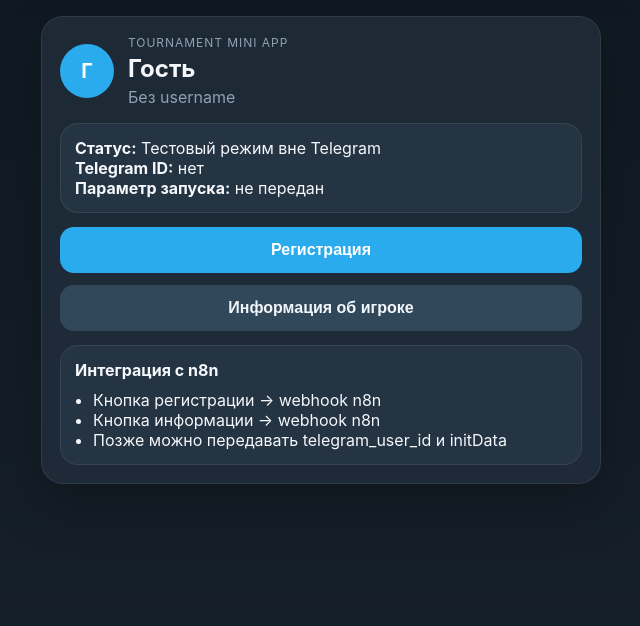
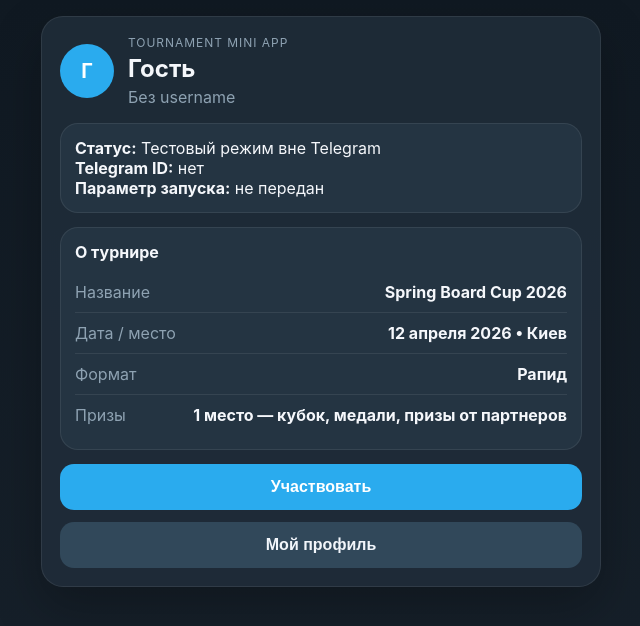
Before and after one commit to UsrBeef/tt3, a React (Vite) app: page / in a window 1280 px wide. Shown: the top 626 px of the page, without its empty margins (319-959 px from the left). Built offline with nearby package versions, Linux system fonts and the light colour scheme.

Commit message:
Update mini app

```diff
--- a/src/App.css
+++ b/src/App.css
@@ -131,6 +131,37 @@ button:disabled {
   color: var(--muted);
 }
 
+.fieldLabel {
+  display: block;
+  margin-top: 12px;
+  margin-bottom: 6px;
+  color: var(--muted);
+  font-size: 14px;
+}
+
+.input {
+  width: 100%;
+  border: 1px solid var(--border);
+  background: #1a2631;
+  color: #fff;
+  border-radius: 12px;
+  padding: 12px 14px;
+  font-size: 15px;
+  outline: none;
+}
+
+.input::placeholder {
+  color: #7c93a4;
+}
+
+.gameCard {
+  background: #1a2631;
+  border: 1px solid var(--border);
+  border-radius: 14px;
+  padding: 12px;
+  margin-top: 10px;
+}
+
 ul {
   margin: 0;
   padding-left: 18px;
--- a/src/App.jsx
+++ b/src/App.jsx
@@ -1,12 +1,29 @@
 import { useEffect, useMemo, useState } from "react";
 import "./App.css";
+
+const TOURNAMENT_INFO = {
+  name: "Spring Board Cup 2026",
+  datePlace: "12 апреля 2026 • Киев",
+  format: "Рапид",
+  prizes: "1 место — кубок, медали, призы от партнеров",
+};
 
 export default function App() {
   const [tgUser, setTgUser] = useState(null);
   const [startParam, setStartParam] = useState("");
   const [status, setStatus] = useState("Готово");
-  const [playerInfo, setPlayerInfo] = useState(null);
   const [loading, setLoading] = useState(false);
+
+  const [screen, setScreen] = useState("tournament");
+  // tournament | register | profile
+
+  const [formData, setFormData] = useState({
+    full_name: "",
+    rating: "",
+    club: "",
+  });
+
+  const [profile, setProfile] = useState(null);
 
   useEffect(() => {
     const tg = window.Telegram?.WebApp;
@@ -36,51 +53,208 @@ export default function App() {
     }
   }, []);
 
-  const playerName = useMemo(() => {
+  const telegramName = useMemo(() => {
     if (!tgUser) return "Гость";
     return [tgUser.first_name, tgUser.last_name].filter(Boolean).join(" ");
   }, [tgUser]);
 
-  async function handleRegister() {
+  function handleChange(e) {
+    const { name, value } = e.target;
+    setFormData((prev) => ({
+      ...prev,
+      [name]: value,
+    }));
+  }
+
+  function openRegisterForm() {
+    setScreen("register");
+    setStatus("Заполните форму регистрации");
+  }
+
+  async function submitRegistration() {
+    if (!formData.full_name.trim() || !formData.rating.trim() || !formData.club.trim()) {
+      setStatus("Заполните все поля");
+      return;
+    }
+
     setLoading(true);
     setStatus("Отправка регистрации...");
 
     try {
-      // Здесь позже вставишь webhook n8n
-      await new Promise((r) => setTimeout(r, 700));
-      setStatus("Регистрация отправлена");
-    } catch (e) {
-      console.error(e);
-      setStatus("Ошибка регистрации");
+      const response = await fetch("https://n8lcltstat.party/webhook/register-player", {
+        method: "POST",
+        headers: {
+          "Content-Type": "application/json",
+        },
+        body: JSON.stringify({
+          telegram_user_id: tgUser?.id ?? null,
+          telegram_username: tgUser?.username ?? null,
+          telegram_name: telegramName,
+          start_param: startParam,
+          initData: window.Telegram?.WebApp?.initData ?? "",
+          full_name: formData.full_name,
+          rating: formData.rating,
+          club: formData.club,
+        }),
+      });
+
+      const data = await response.json();
+
+      if (data.ok) {
+        setStatus(data.message || "Регистрация успешна");
+        await loadPlayerProfile();
+      } else {
+        setStatus(data.message || "Ошибка регистрации");
+      }
+    } catch (error) {
+      console.error(error);
+      setStatus("Ошибка сети при регистрации");
     } finally {
       setLoading(false);
     }
   }
 
-  async function handlePlayerInfo() {
+  async function loadPlayerProfile() {
     setLoading(true);
-    setStatus("Загрузка информации...");
+    setStatus("Загрузка профиля...");
 
     try {
-      // Здесь позже вставишь webhook n8n
-      await new Promise((r) => setTimeout(r, 700));
-
-      setPlayerInfo({
-        tournament: "Spring Board Cup",
-        player: playerName,
-        round: "3",
-        table: "4",
-        opponent: "Иван Петров",
-        checkin: "Подтвержден",
+      const response = await fetch("https://YOUR-N8N-DOMAIN/webhook/get-player-profile", {
+        method: "POST",
+        headers: {
+          "Content-Type": "application/json",
+        },
+        body: JSON.stringify({
+          telegram_user_id: tgUser?.id ?? null,
+          initData: window.Telegram?.WebApp?.initData ?? "",
+        }),
       });
 
-      setStatus("Информация загружена");
-    } catch (e) {
-      console.error(e);
-      setStatus("Ошибка загрузки");
+      const data = await response.json();
+
+      if (data.ok) {
+        setProfile({
+          full_name: data.full_name,
+          rating: data.rating,
+          club: data.club,
+          status: data.tournament_status,
+          games: data.games || [],
+        });
+        setScreen("profile");
+        setStatus("Профиль загружен");
+      } else {
+        setStatus(data.message || "Игрок не найден");
+      }
+    } catch (error) {
+      console.error(error);
+      setStatus("Ошибка загрузки профиля");
     } finally {
       setLoading(false);
     }
+  }
+
+  function renderTournamentScreen() {
+    return (
+      <>
+        <div className="panel">
+          <div className="sectionTitle">О турнире</div>
+          <div className="row"><span>Название</span><b>{TOURNAMENT_INFO.name}</b></div>
+          <div className="row"><span>Дата / место</span><b>{TOURNAMENT_INFO.datePlace}</b></div>
+          <div className="row"><span>Формат</span><b>{TOURNAMENT_INFO.format}</b></div>
+          <div className="row"><span>Призы</span><b>{TOURNAMENT_INFO.prizes}</b></div>
+        </div>
+
+        <div className="actions">
+          <button className="primary" onClick={openRegisterForm} disabled={loading}>
+            Участвовать
+          </button>
+          <button className="secondary" onClick={loadPlayerProfile} disabled={loading}>
+            Мой профиль
+          </button>
+        </div>
+      </>
+    );
+  }
+
+  function renderRegisterScreen() {
+    return (
+      <>
+        <div className="panel">
+          <div className="sectionTitle">Регистрация игрока</div>
+
+          <label className="fieldLabel">ФИО</label>
+          <input
+            className="input"
+            name="full_name"
+            value={formData.full_name}
+            onChange={handleChange}
+            placeholder="Введите ФИО"
+          />
+
+          <label className="fieldLabel">Рейтинг</label>
+          <input
+            className="input"
+            name="rating"
+            value={formData.rating}
+            onChange={handleChange}
+            placeholder="Введите рейтинг"
+          />
+
+          <label className="fieldLabel">Клуб</label>
+          <input
+            className="input"
+            name="club"
+            value={formData.club}
+            onChange={handleChange}
+            placeholder="Введите клуб"
+          />
+        </div>
+
+        <div className="actions">
+          <button className="primary" onClick={submitRegistration} disabled={loading}>
+            Отправить регистрацию
+          </button>
+          <button className="secondary" onClick={() => setScreen("tournament")} disabled={loading}>
+            Назад
+          </button>
+        </div>
+      </>
+    );
+  }
+
+  function renderProfileScreen() {
+    return (
+      <>
+        <div className="panel">
+          <div className="sectionTitle">Профиль игрока</div>
+          <div className="row"><span>ФИО</span><b>{profile?.full_name || "-"}</b></div>
+          <div className="row"><span>Рейтинг</span><b>{profile?.rating || "-"}</b></div>
+          <div className="row"><span>Клуб</span><b>{profile?.club || "-"}</b></div>
+          <div className="row"><span>Статус в турнире</span><b>{profile?.status || "-"}</b></div>
+        </div>
+
+        <div className="panel">
+          <div className="sectionTitle">История партий</div>
+          {profile?.games?.length ? (
+            profile.games.map((game, index) => (
+              <div className="gameCard" key={index}>
+                <div><b>Раунд:</b> {game.round}</div>
+                <div><b>Соперник:</b> {game.opponent}</div>
+                <div><b>Результат:</b> {game.result}</div>
+              </div>
+            ))
+          ) : (
+            <div className="muted">Партий пока нет</div>
+          )}
+        </div>
+
+        <div className="actions">
+          <button className="secondary" onClick={() => setScreen("tournament")} disabled={loading}>
+            Назад к турниру
+          </button>
+        </div>
+      </>
+    );
   }
 
   return (
@@ -88,11 +262,11 @@ export default function App() {
       <div className="card">
         <div className="header">
           <div className="avatar">
-            {(playerName[0] || "G").toUpperCase()}
+            {(telegramName[0] || "G").toUpperCase()}
           </div>
           <div>
             <div className="label">Tournament Mini App</div>
-            <h1>{playerName}</h1>
+            <h1>{telegramName}</h1>
             <div className="muted">
               {tgUser?.username ? `@${tgUser.username}` : "Без username"}
             </div>
@@ -105,35 +279,9 @@ export default function App() {
           <div><b>Параметр запуска:</b> {startParam || "не передан"}</div>
         </div>
 
-        <div className="actions">
-          <button className="primary" onClick={handleRegister} disabled={loading}>
-            Регистрация
-          </button>
-          <button className="secondary" onClick={handlePlayerInfo} disabled={loading}>
-            Информация об игроке
-          </button>
-        </div>
-
-        <div className="panel">
-          <div className="sectionTitle">Интеграция с n8n</div>
-          <ul>
-            <li>Кнопка регистрации → webhook n8n</li>
-            <li>Кнопка информации → webhook n8n</li>
-            <li>Позже можно передавать telegram_user_id и initData</li>
-          </ul>
-        </div>
-
-        {playerInfo && (
-          <div className="panel">
-            <div className="sectionTitle">Карточка игрока</div>
-            <div className="row"><span>Турнир</span><b>{playerInfo.tournament}</b></div>
-            <div className="row"><span>Игрок</span><b>{playerInfo.player}</b></div>
-            <div className="row"><span>Раунд</span><b>{playerInfo.round}</b></div>
-            <div className="row"><span>Стол</span><b>{playerInfo.table}</b></div>
-            <div className="row"><span>Соперник</span><b>{playerInfo.opponent}</b></div>
-            <div className="row"><span>Check-in</span><b>{playerInfo.checkin}</b></div>
-          </div>
-        )}
+        {screen === "tournament" && renderTournamentScreen()}
+        {screen === "register" && renderRegisterScreen()}
+        {screen === "profile" && renderProfileScreen()}
       </div>
     </div>
   );
```
